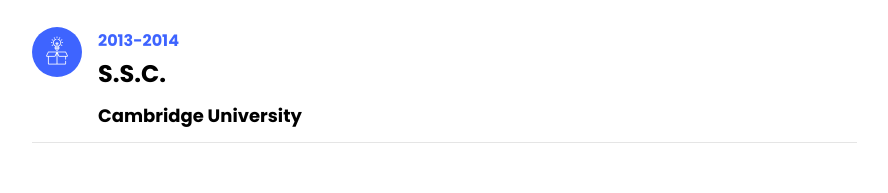
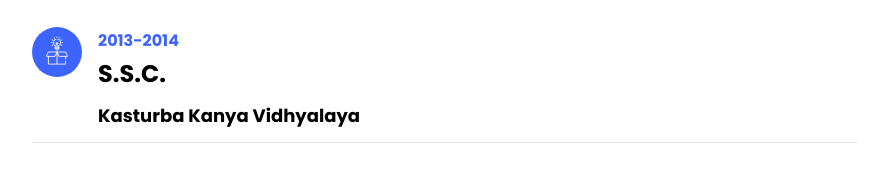
Before and after one commit to bhumi-bk/BK, a plain HTML site: page index.html in a window 1280 px wide. Shown: the part 1836-2029 px from the top of the page, without its empty margins (338-1226 px from the left). Drawn offline with Linux system fonts and the light colour scheme; files whose address does not match are found by name.

Commit message:
update school name

```diff
--- a/index.html
+++ b/index.html
@@ -152,7 +152,7 @@
 					    	<div class="text pl-3">
 		    					<span class="date">2013-2014</span>
 		    					<h2>S.S.C.</h2>
-		    					<span class="position">Cambridge University</span>
+		    					<span class="position">Kasturba Kanya Vidhyalaya</span>
 		    				</div>
 	    				</div>
 					  </div>
```
